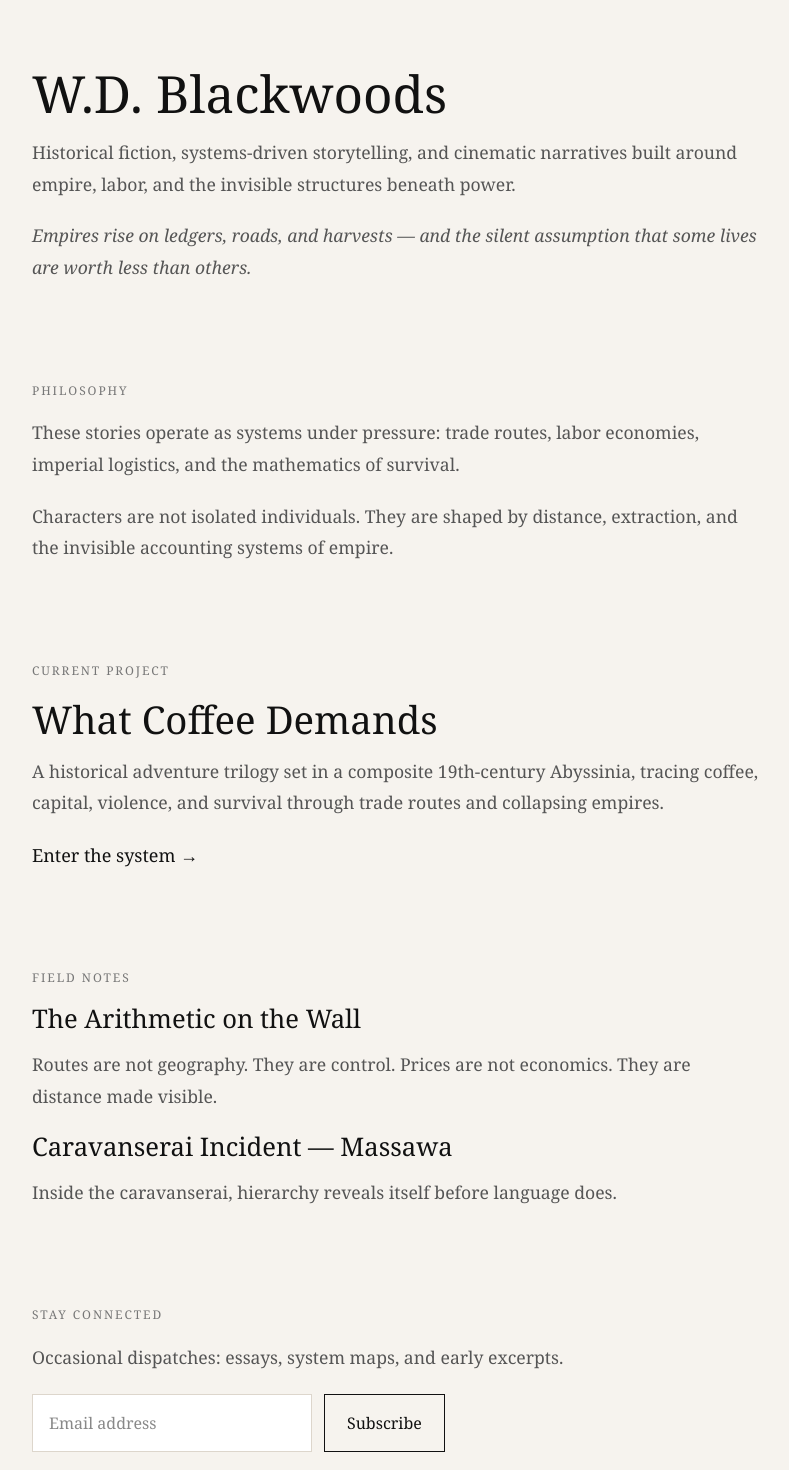
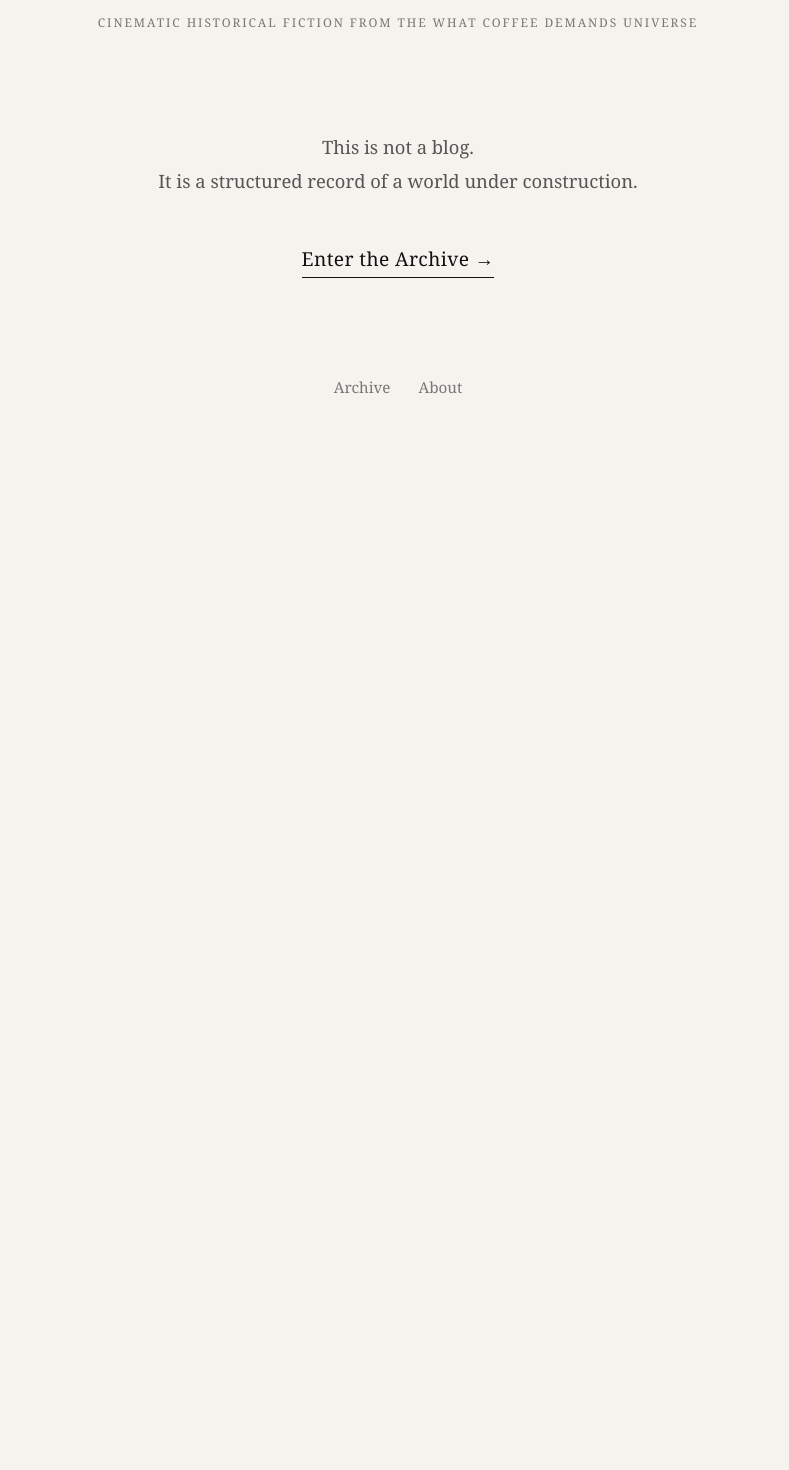
Before and after one commit to dwoods360-cyber/wdblackwoods-site, a Next.js app: page / in a window 1280 px wide. Shown: the part 140-1610 px from the top of the page, without its empty margins (242-1031 px from the left). After the commit the page ends 800 px from the top, so only its background shows below. Built offline with nearby package versions, Linux system fonts and the light colour scheme.

Commit message:
Redesign homepage as single-entry archive threshold

```diff
--- a/app/globals.css
+++ b/app/globals.css
@@ -140,6 +140,50 @@ ol {
   border-bottom-color: var(--link-color);
 }
 
+.primary-cta {
+  display: inline-block;
+  margin-top: var(--space-md);
+  text-decoration: none;
+  border-bottom: 1px solid var(--text-primary);
+  color: var(--text-primary);
+  font-size: 1.2rem;
+  letter-spacing: 0.02em;
+}
+
+.threshold {
+  display: flex;
+  flex-direction: column;
+  align-items: center;
+  text-align: center;
+  gap: var(--space-lg);
+  margin-top: var(--space-xxl);
+}
+
+.threshold p {
+  max-width: 620px;
+  font-size: 1.15rem;
+  line-height: 1.85;
+  margin: 0;
+}
+
+.secondary-links {
+  display: flex;
+  justify-content: center;
+  gap: 1.75rem;
+  margin-top: calc(var(--space-xxl) / 2);
+  color: var(--text-muted);
+  font-size: 0.95rem;
+}
+
+.secondary-links a {
+  text-decoration: none;
+  border-bottom: 1px solid transparent;
+}
+
+.secondary-links a:hover {
+  border-bottom-color: var(--text-muted);
+}
+
 .story-description {
   margin: 0.75rem 0 0 0;
   line-height: 1.75;
--- a/app/page.tsx
+++ b/app/page.tsx
@@ -3,95 +3,28 @@ import Link from "next/link";
 export default function Home() {
   return (
     <main>
-      <nav>
-        <Link href="/">Home</Link>
-        <Link href="/begin">Begin</Link>
-        <Link href="/archive">Archive</Link>
-        <Link href="/about">About</Link>
-      </nav>
-
       <section>
         <h1>W.D. Blackwoods</h1>
+        <p className="meta">Cinematic historical fiction from the What Coffee Demands universe</p>
+      </section>
 
+      <section className="threshold">
         <p>
-          Historical fiction, systems-driven storytelling, and cinematic
-          narratives built around empire, labor, and the invisible structures
-          beneath power.
+          This is not a blog.
+          <br />
+          It is a structured record of a world under construction.
         </p>
-
-        <p>
-          <em>
-            Empires rise on ledgers, roads, and harvests — and the silent
-            assumption that some lives are worth less than others.
-          </em>
-        </p>
+        <Link href="/begin" className="primary-cta">
+          Enter the Archive →
+        </Link>
       </section>
 
       <section>
-        <p className="meta">Philosophy</p>
-
-        <p>
-          These stories operate as systems under pressure: trade routes, labor
-          economies, imperial logistics, and the mathematics of survival.
-        </p>
-
-        <p>
-          Characters are not isolated individuals. They are shaped by distance,
-          extraction, and the invisible accounting systems of empire.
-        </p>
-      </section>
-
-      <section>
-        <p className="meta">Current Project</p>
-
-        <h2>What Coffee Demands</h2>
-
-        <p>
-          A historical adventure trilogy set in a composite 19th-century
-          Abyssinia, tracing coffee, capital, violence, and survival through
-          trade routes and collapsing empires.
-        </p>
-
-        <div>
-          <Link href="/begin" className="read-more">
-            Enter the system →
-          </Link>
+        <div className="secondary-links">
+          <Link href="/archive">Archive</Link>
+          <Link href="/about">About</Link>
         </div>
       </section>
-
-      <section>
-        <p className="meta">Field Notes</p>
-
-        <article>
-          <h3>The Arithmetic on the Wall</h3>
-          <p>
-            Routes are not geography. They are control. Prices are not economics.
-            They are distance made visible.
-          </p>
-        </article>
-
-        <article>
-          <h3>Caravanserai Incident — Massawa</h3>
-          <p>
-            Inside the caravanserai, hierarchy reveals itself before language does.
-          </p>
-        </article>
-      </section>
-
-      <section>
-        <p className="meta">Stay Connected</p>
-
-        <p>Occasional dispatches: essays, system maps, and early excerpts.</p>
-
-        <div className="form-row">
-          <input type="email" placeholder="Email address" />
-          <button type="button" className="button">
-            Subscribe
-          </button>
-        </div>
-      </section>
-
-      <footer>© 2026 W.D. Blackwoods</footer>
     </main>
   );
 }
```
